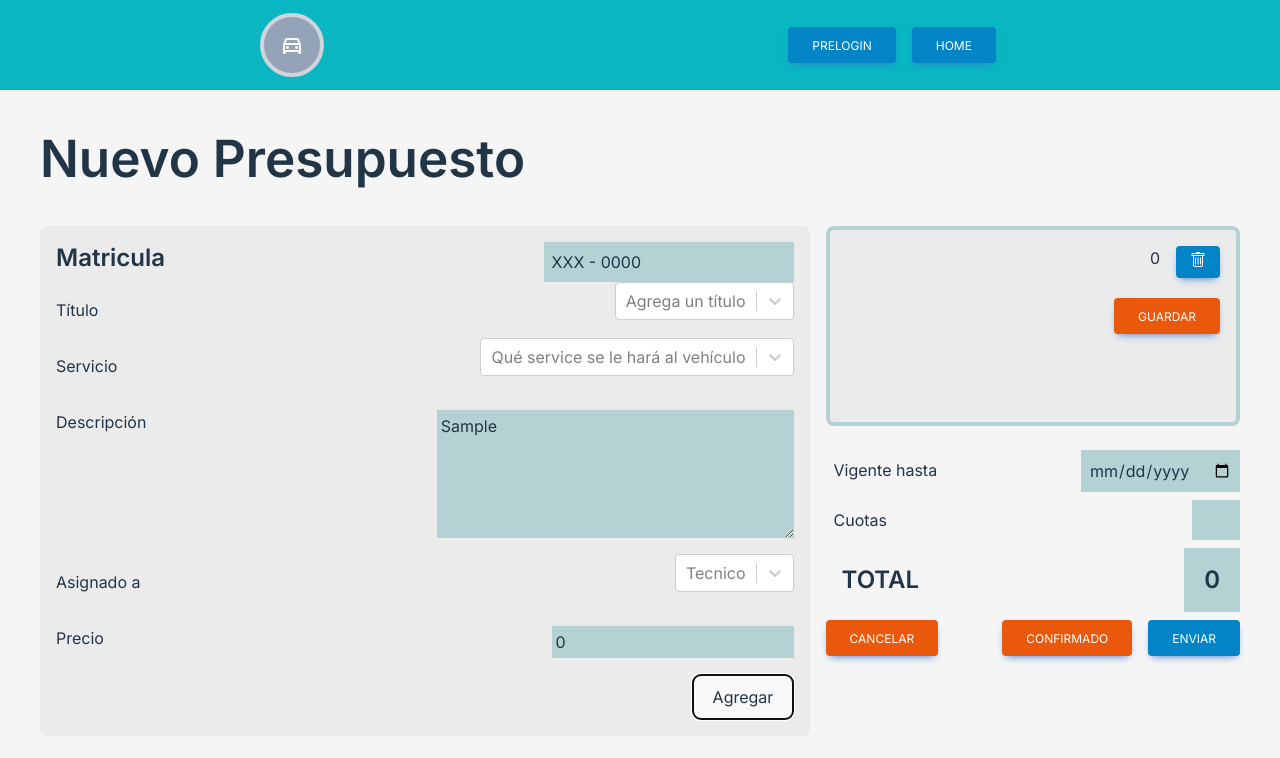
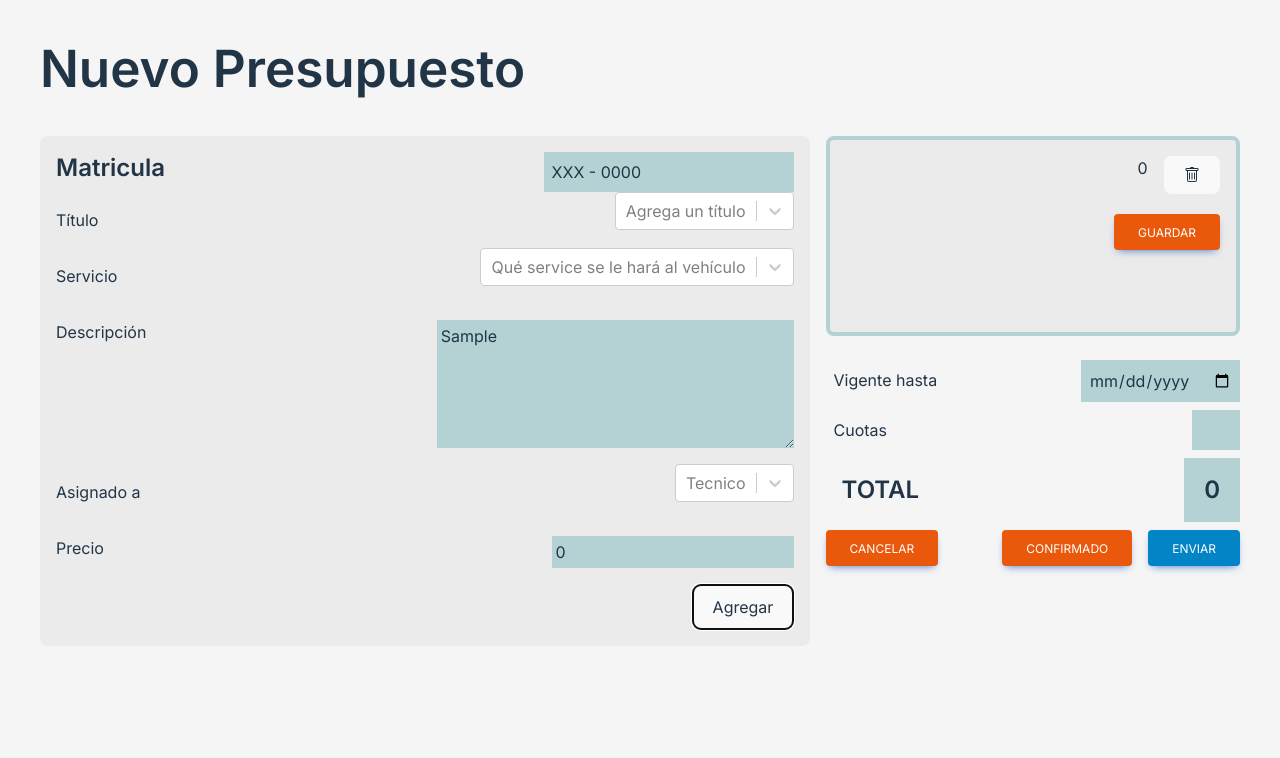
Before and after one commit to Diego-Bonora/-holbertonschool-CarToFix, a React (Vite) app in the folder client/: page /NewBudget in a window 1280 px wide. Both pictures are taken after typing "Sample", "Sample", "Sample", "Sample" into the empty fields and a click on the button "Agregar". Shown: the top 758 px of the page. Built offline with nearby package versions, Linux system fonts and the light colour scheme.

Commit message:
delete button of services works

```diff
--- a/client/src/App.jsx
+++ b/client/src/App.jsx
@@ -10,7 +10,7 @@ function App() {
 	return (
 		<>
 			<BrowserRouter>
-				<NavBar />
+
 				<Routes>
 					<Route path="/NewBudget" element={<CreateNewBudget />}></Route>
 				</Routes>
--- a/client/src/Components/NavBar.jsx
+++ /dev/null
@@ -1,19 +0,0 @@
-import React from 'react'
-import { Link } from 'react-router-dom'
-export default function NavBar() {
-	return (
-		<div>
-			<header>
-				<div className=" p-7 w-full  flex flex-row  justify-around bg-[#09B6C2]  h-[90px] " >
-					<div className='flex flex-row justify-content gap-4 justify-center self-center w-16 h-16 bg-slate-400 rounded-full border-4 border-gray-300'> <span className class="material-symbols-outlined text-slate-50 flex justify-center self-center ">
-						directions_car
-					</span></div>
-					<nav className="pr-6 flex flex-row justify-content gap-4 justify-end self-center ">
-						<Link to="/" className='inline-block rounded bg-sky-600 hover:bg-sky-300 px-6 pb-2 pt-2.5 text-xs font-medium uppercase leading-normal text-white shadow-[0_4px_9px_-4px_#3b71ca] transition duration-150 ease-in-out hover:bg-primary-600 hover:shadow-[0_8px_9px_-4px_rgba(59,113,202,0.3),0_4px_18px_0_rgba(59,113,202,0.2)] focus:bg-primary-600 focus:shadow-[0_8px_9px_-4px_rgba(59,113,202,0.3),0_4px_18px_0_rgba(59,113,202,0.2)] focus:outline-none focus:ring-0 active:bg-primary-700 active:shadow-[0_8px_9px_-4px_rgba(59,113,202,0.3),0_4px_18px_0_rgba(59,113,202,0.2)] dark:shadow-[0_4px_9px_-4px_rgba(59,113,202,0.5)] dark:hover:shadow-[0_8px_9px_-4px_rgba(59,113,202,0.2),0_4px_18px_0_rgba(59,113,202,0.1)] dark:focus:shadow-[0_8px_9px_-4px_rgba(59,113,202,0.2),0_4px_18px_0_rgba(59,113,202,0.1)] dark:active:shadow-[0_8px_9px_-4px_rgba(59,113,202,0.2),0_4px_18px_0_rgba(59,113,202,0.1)]'>PreLogin</Link>
-						<Link to="/home" className='inline-block rounded bg-sky-600 hover:bg-sky-300 px-6 pb-2 pt-2.5 text-xs font-medium uppercase leading-normal text-white shadow-[0_4px_9px_-4px_#3b71ca] transition duration-150 ease-in-out hover:bg-primary-600 hover:shadow-[0_8px_9px_-4px_rgba(59,113,202,0.3),0_4px_18px_0_rgba(59,113,202,0.2)] focus:bg-primary-600 focus:shadow-[0_8px_9px_-4px_rgba(59,113,202,0.3),0_4px_18px_0_rgba(59,113,202,0.2)] focus:outline-none focus:ring-0 active:bg-primary-700 active:shadow-[0_8px_9px_-4px_rgba(59,113,202,0.3),0_4px_18px_0_rgba(59,113,202,0.2)] dark:shadow-[0_4px_9px_-4px_rgba(59,113,202,0.5)] dark:hover:shadow-[0_8px_9px_-4px_rgba(59,113,202,0.2),0_4px_18px_0_rgba(59,113,202,0.1)] dark:focus:shadow-[0_8px_9px_-4px_rgba(59,113,202,0.2),0_4px_18px_0_rgba(59,113,202,0.1)] dark:active:shadow-[0_8px_9px_-4px_rgba(59,113,202,0.2),0_4px_18px_0_rgba(59,113,202,0.1)]'>Home</Link>
-					</nav>
-				</div>
-			</header>
-		</div>
-	)
-}
--- a/client/src/Components/NewBudget.jsx
+++ b/client/src/Components/NewBudget.jsx
@@ -108,11 +108,23 @@ export default function NewBudget() {
 		}
 	}
 
+	{/* Función para borrar servicios del state    */ }
 
 
+	const removeService = (index) => {
+		console.log('index', index)
+		setItems((prevList) => {
+			const newList = [...prevList];
+			newList.splice(index, 1);
+			console.log('nueva lista de items', newList);
+			return newList;
+		});
+	};
 
 
 	return (
+
+
 		<div className='w-screen bg-[#F5F5F5] h-screen p-10 '>
 			<h1 className=' font-black'>Nuevo Presupuesto</h1>
 			<section className='principalFrames grid grid-flow-col grid-rows-3 gap-4 mt-10 justify-items-center'>
@@ -197,9 +209,9 @@ export default function NewBudget() {
 				{/* RESUMEN DEL PRESUPUESTO */}
 				{/* LISTA DE ITEMS AGREGADOS */}
 				<section className='p-4 w-full min-h-[200px] border-[4px] border-[#B4D1D3] bg-[#EBEBEB] rounded-lg'>
-					{items.map((i) => {
+					{items.map((i, index) => {
 						return (<div>
-							<ServiceItem item={i.name} price={i.price} />
+							<ServiceItem item={i.name} price={i.price} key={index} removeService={() => removeService(index)} />
 						</div>)
 					})
 					}
@@ -245,5 +257,6 @@ export default function NewBudget() {
 				</section>
 			</section>
 		</div >
+
 	)
 }
--- a/client/src/Components/ServiceItem.jsx
+++ b/client/src/Components/ServiceItem.jsx
@@ -1,7 +1,9 @@
-import React from 'react'
-import Button from './button'
 
-export default function ServiceItem({ item, price }) {
+
+
+
+export default function ServiceItem({ item, price, key, removeService }) {
+
 
 	let icon = <svg xmlns="http://www.w3.org/2000/svg" width="16" height="16" fill="currentColor" class="bi bi-trash" viewBox="0 0 16 16">
 		<path d="M5.5 5.5A.5.5 0 0 1 6 6v6a.5.5 0 0 1-1 0V6a.5.5 0 0 1 .5-.5Zm2.5 0a.5.5 0 0 1 .5.5v6a.5.5 0 0 1-1 0V6a.5.5 0 0 1 .5-.5Zm3 .5a.5.5 0 0 0-1 0v6a.5.5 0 0 0 1 0V6Z" />
@@ -18,7 +20,7 @@ export default function ServiceItem({ item, price }) {
 						<p> {price} </p>
 					</div>
 					<div className='flex justify-end'>
-						<Button children={icon} size="mini" color="blue" />
+						<button onClick={() => removeService({ key })}> {icon} </button>
 					</div>
 				</div>
 			</div>
```
